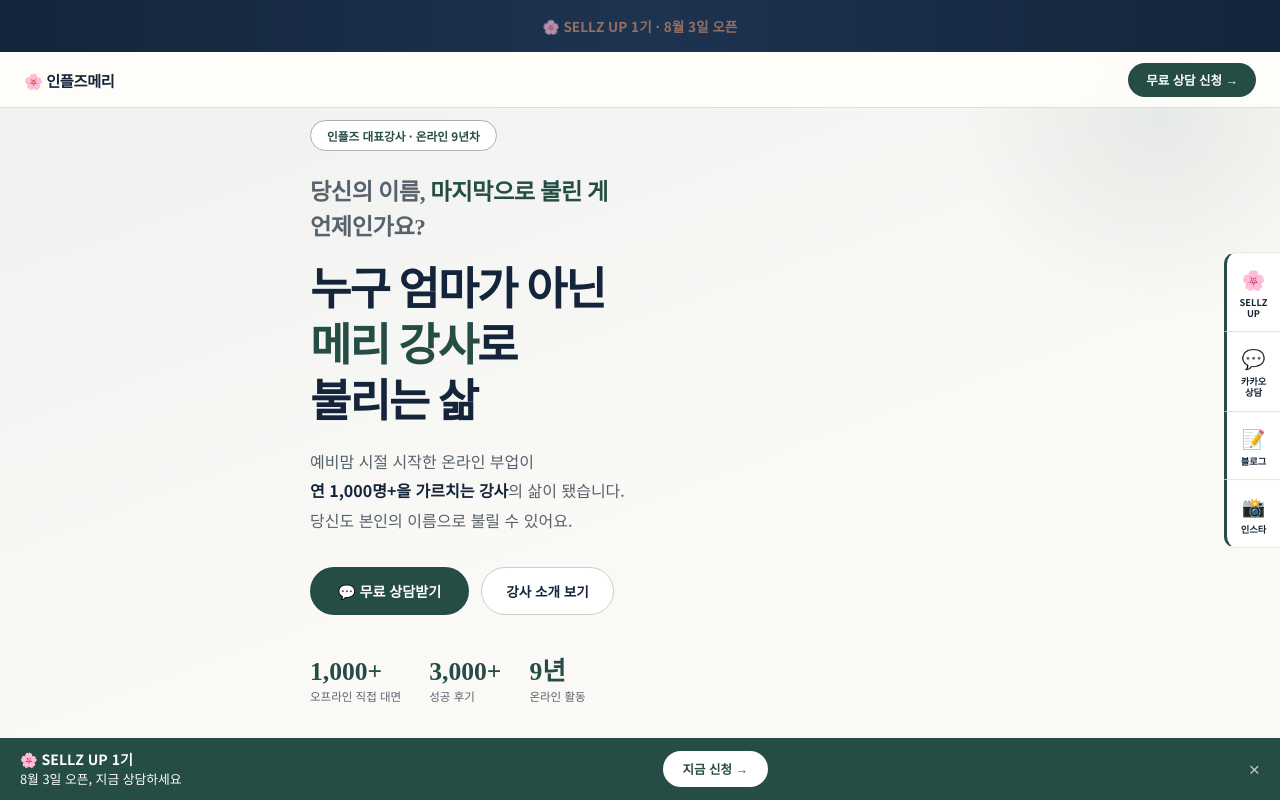
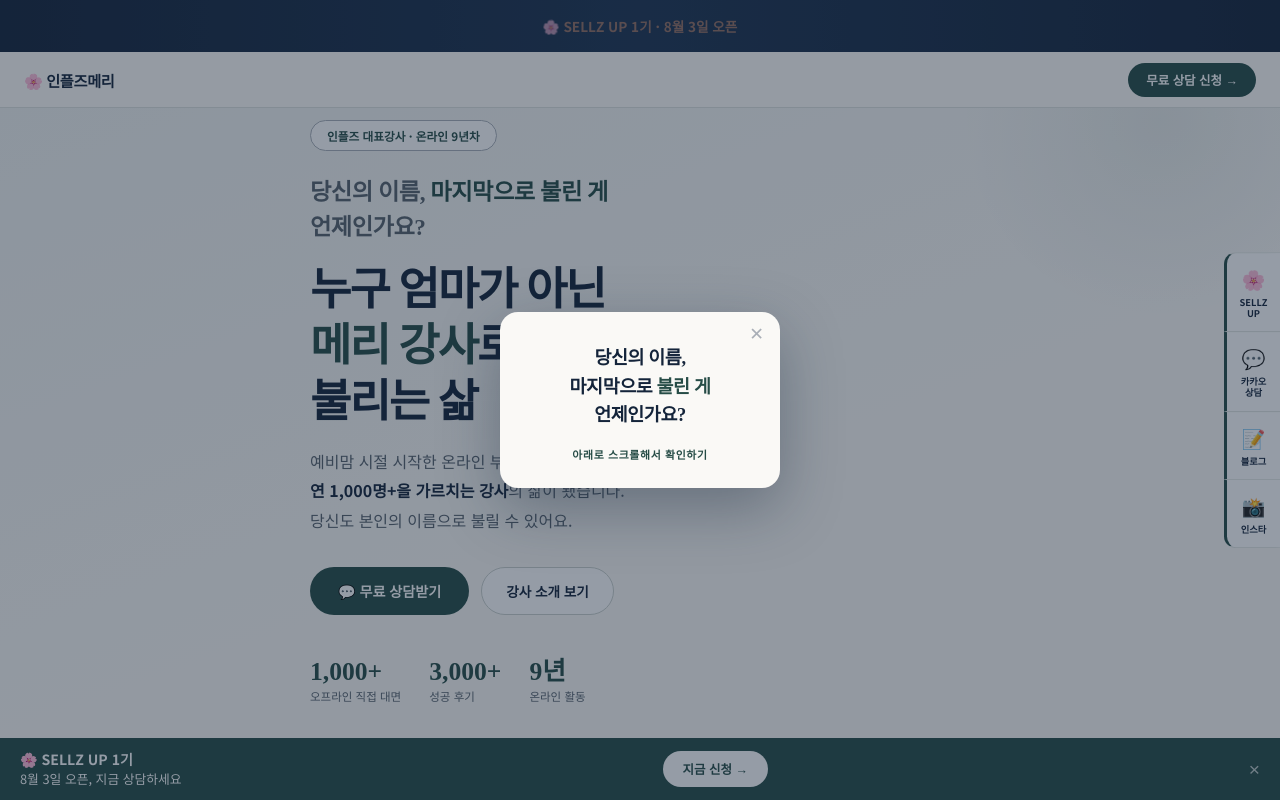
Before and after one commit to binidayz-lang/about_marryzz, a plain HTML site: page index.html in a window 1280 px wide. Shown: the top 800 px of the page. Drawn offline with Linux system fonts and the light colour scheme.

Commit message:
Update index.html

```diff
--- a/index.html
+++ b/index.html
@@ -27,31 +27,48 @@
 html{scroll-behavior:smooth}
 body{font-family:'Noto Sans KR',sans-serif;background:var(--warm);color:var(--brown);word-break:keep-all;overflow-x:hidden}
 
-/* ── INTRO OVERLAY ── */
+/* ── INTRO POPUP (쇼핑몰 스타일) ── */
 .intro-overlay{
   position:fixed; inset:0; z-index:2000;
-  background:radial-gradient(circle at 50% 40%, #1D3350 0%, var(--brown) 70%);
+  background:rgba(20,36,58,.45);
   display:flex; align-items:center; justify-content:center;
-  padding:24px; text-align:center; cursor:pointer;
-  transition:opacity .6s ease, visibility .6s ease;
+  padding:24px;
+  transition:opacity .4s ease, visibility .4s ease;
 }
 .intro-overlay.intro-hidden{ opacity:0; visibility:hidden; pointer-events:none; }
+.intro-card{
+  position:relative;
+  background:var(--warm);
+  border-radius:18px;
+  padding:32px 26px 26px;
+  max-width:280px;
+  width:100%;
+  text-align:center;
+  box-shadow:0 20px 60px rgba(20,36,58,.35);
+  animation:introPopIn .35s cubic-bezier(.2,.9,.3,1.2) both;
+}
+@keyframes introPopIn{from{opacity:0;transform:scale(.92) translateY(10px)}to{opacity:1;transform:none}}
+.intro-close{
+  position:absolute; top:10px; right:12px;
+  background:none; border:none; font-size:1.1rem;
+  color:var(--light); cursor:pointer; line-height:1; padding:4px;
+}
 .intro-text{
   font-family:'Noto Serif KR',serif;
   font-weight:900;
-  font-size:clamp(1.5rem, 7vw, 2.2rem);
-  line-height:1.5;
-  color:#FBF6EE;
+  font-size:1.15rem;
+  line-height:1.55;
+  color:var(--brown);
   letter-spacing:-.02em;
-  animation:introFadeUp 1s ease both;
 }
-.intro-text span{color:var(--peach)}
+.intro-text em{color:var(--coral);font-style:normal}
 .intro-hint{
-  position:absolute; bottom:40px; left:0; right:0;
-  font-size:.72rem; color:rgba(251,246,238,.5);
-  letter-spacing:.08em; animation:introFadeUp 1s ease .3s both;
+  margin-top:16px;
+  font-size:.68rem;
+  font-weight:700;
+  color:var(--coral);
+  letter-spacing:.06em;
 }
-@keyframes introFadeUp{from{opacity:0;transform:translateY(16px)}to{opacity:1;transform:none}}
 
 /* ── D-DAY COUNTDOWN ── */
 .dday-bar{position:fixed;top:0;left:0;right:0;z-index:1000;background:linear-gradient(90deg,#14243A 0%,#1D3350 50%,#14243A 100%);color:white;height:52px;display:flex;align-items:center;justify-content:center;gap:16px;padding:0 16px;font-family:'Noto Sans KR',sans-serif}
@@ -279,10 +296,13 @@ footer .ft-copy{font-size:.7rem;color:rgba(255,255,255,.3)}
 </head>
 <body>
 
-<!-- INTRO OVERLAY -->
+<!-- INTRO POPUP -->
 <div class="intro-overlay" id="introOverlay">
-  <div class="intro-text">당신의 이름,<br>마지막으로 <em>불린 게</em><br>언제인가요?</div>
-  <div class="intro-hint">TAP TO CONTINUE</div>
+  <div class="intro-card">
+    <button class="intro-close" id="introClose" aria-label="닫기">✕</button>
+    <div class="intro-text">당신의 이름,<br>마지막으로 <em>불린 게</em><br>언제인가요?</div>
+    <div class="intro-hint">아래로 스크롤해서 확인하기</div>
+  </div>
 </div>
 
 <!-- PROGRESS BANNER -->
@@ -402,10 +422,10 @@ footer .ft-copy{font-size:.7rem;color:rgba(255,255,255,.3)}
         <div class="edu-icon">🏢</div>
         <div class="edu-content">
           <div class="edu-title">오프라인 교육</div>
-          <div class="edu-desc">실제 교육센터에서 매주 진행되는 현장 강의. 1,000회 이상 진행된 검증된 교육으로 매달 정시 마감될 정도로 인기 있는 클래스입니다.</div>
+          <div class="edu-desc">실제 교육센터에서 매주 진행되는 현장 강의. 1,000회 이상 진행된 검증된 교육입니다.</div>
           <div class="edu-tags">
             <span class="edu-tag">실제 교육센터 · 매주 진행</span>
-            <span class="edu-tag">1,000회 이상 · 정시 마감</span>
+            <span class="edu-tag">1,000회 이상</span>
           </div>
         </div>
       </div>
@@ -701,13 +721,17 @@ footer .ft-copy{font-size:.7rem;color:rgba(255,255,255,.3)}
 
 <script>
 
-// 인트로 오버레이: 2.2초 후 자동으로 사라지거나, 탭하면 바로 사라짐
+// 인트로 팝업: X 버튼 또는 바깥 영역 클릭 시 닫힘, 6초 뒤 자동으로도 닫힘
 (function() {
   const intro = document.getElementById('introOverlay');
+  const closeBtn = document.getElementById('introClose');
   if (!intro) return;
   function hideIntro() { intro.classList.add('intro-hidden'); }
-  intro.addEventListener('click', hideIntro);
-  setTimeout(hideIntro, 2200);
+  closeBtn.addEventListener('click', hideIntro);
+  intro.addEventListener('click', function(e){
+    if (e.target === intro) hideIntro();
+  });
+  setTimeout(hideIntro, 6000);
 })();
 
 // SELLZ UP 오픈일 도달 여부에 따라 배너 문구 자동 전환
```
